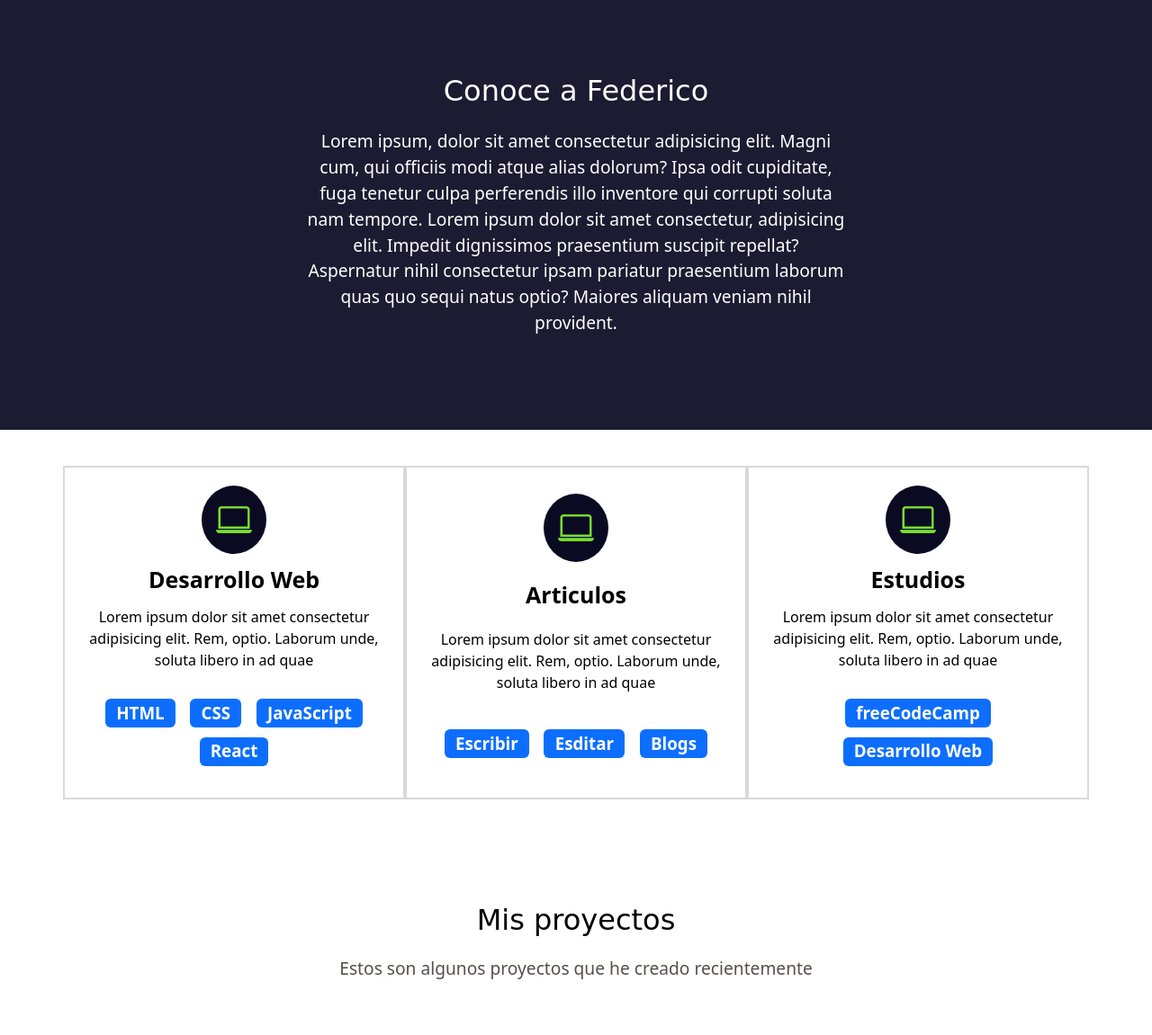
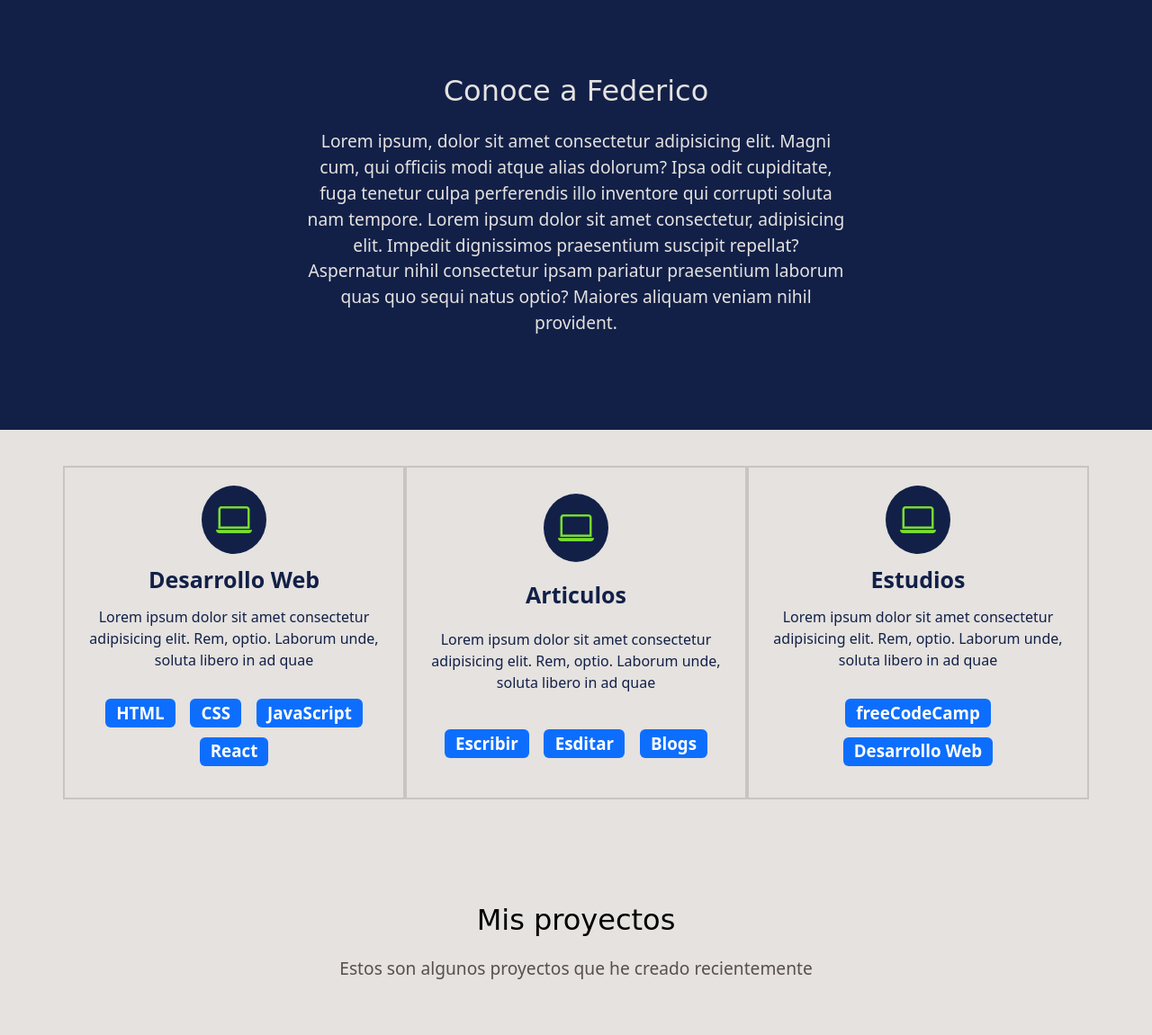
Before and after one commit to fedemoretto11/portfolio-federico-moretto, a plain HTML site: page index.html in a window 1280 px wide. Shown: the part 849-2000 px from the top of the page at 90% size. Drawn offline with nearby package versions, Linux system fonts and the light colour scheme; a web font is replaced by a local one.

Commit message:
Cambio paleta de colores

```diff
--- a/Portfolio/style-sheet/style.css
+++ b/Portfolio/style-sheet/style.css
@@ -2,7 +2,7 @@
 
 .navbar {
   padding: 2rem;
-  background-color: #f5f6f7;
+  background-color: #e5e2df;
 }
 
 .navbar-collapse {
@@ -29,13 +29,13 @@ h1 {
 }
 
 .seccion-oscura {
-  background-color: #1b1b32;
-  color: #fff;
+  background-color: #122048;
+  color: #e5e2df;
 }
 
 .seccion-clara {
-  color: #000;
-  background-color: #fff;
+  color: #122048;
+  background-color: #e5e2df;
 }
 
 .seccion-titulo {
@@ -72,7 +72,7 @@ h1 {
 /* SECCION HERO */
 
 .hero {
-  background-color: #f5f6f7;
+  background-color: #e5e2df;
   min-height: 450px;
   text-align: center;
 }
@@ -89,7 +89,7 @@ h1 {
 
 .hero-principal h2 {
   font-size: 1.5rem;
-  color: #615151;
+  color: #122048;
 
 }
 
@@ -113,7 +113,7 @@ h1 {
 .experiencia i{
   font-size: 2.5rem;
   color: #7ade30;
-  background-color: #0a0a23;
+  background-color: #122048;
   padding: 8px 16px;
   border-radius: 50%;
 }
@@ -145,7 +145,7 @@ h1 {
 
 .experiencia .columna:hover {
   background-color: #1b1b32;
-  color: white;
+  color: #e5e2df;
 }
 
 
```
